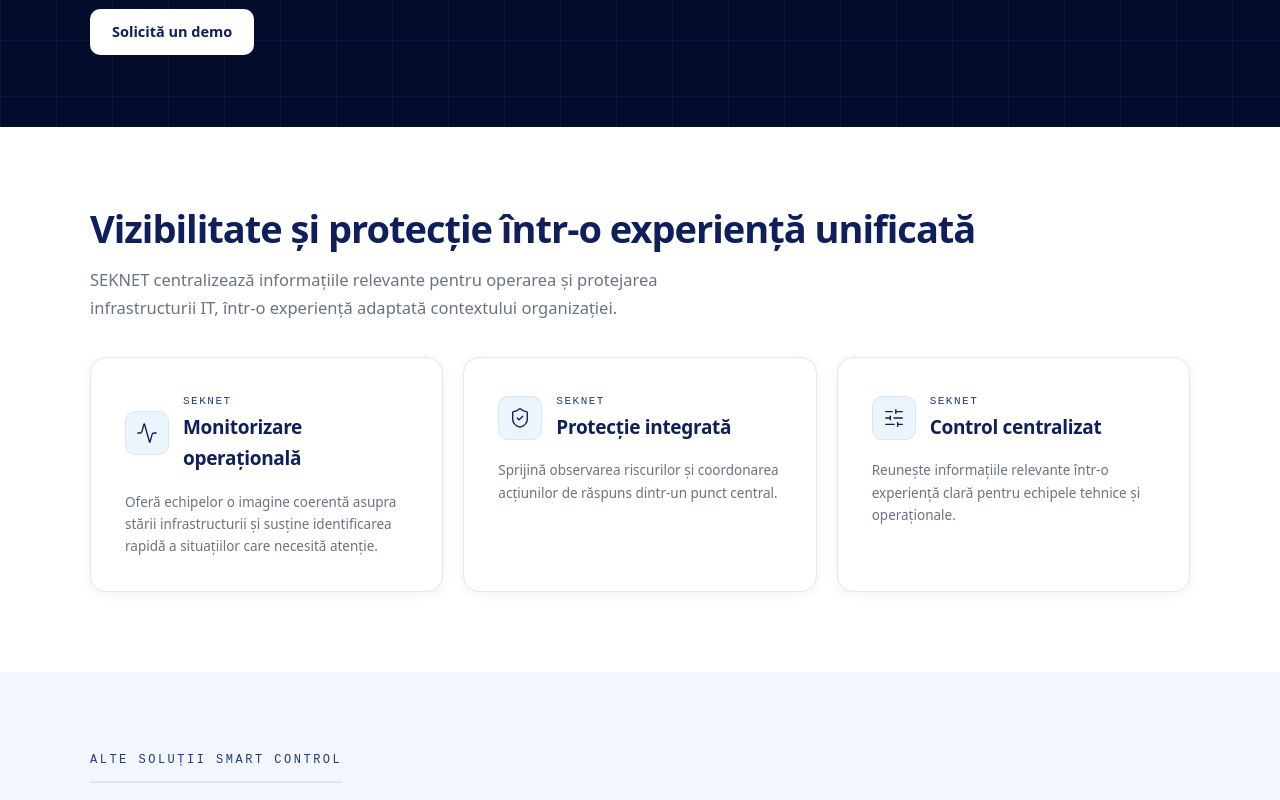
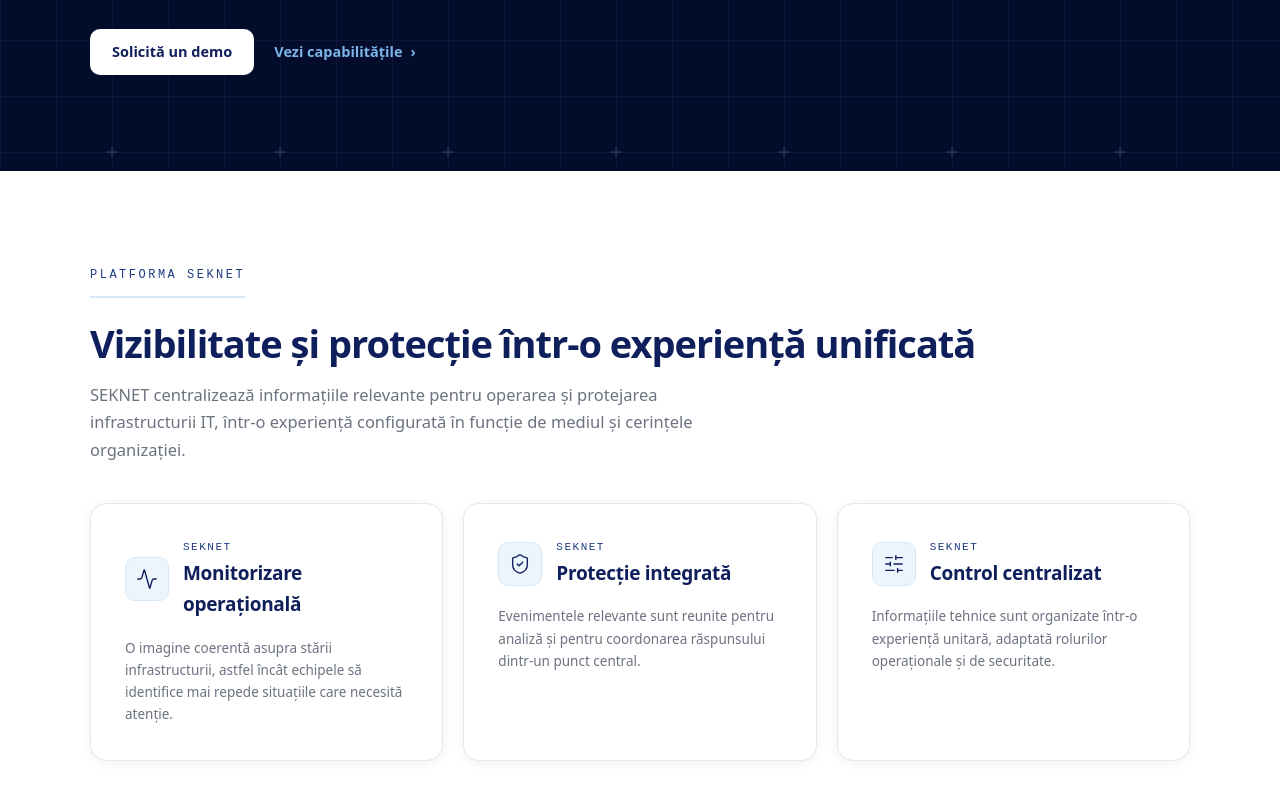
Before and after one commit to SmartControlSRL/site, an Astro site: page /solutii/seknet in a window 1280 px wide. Shown: the part 540-1340 px from the top of the page. Built offline with nearby package versions, Linux system fonts and the light colour scheme; Astro itself is replaced by a stand-in of ours.

Commit message:
Complete site content and design refinement (#14)
Refine bilingual content, page hierarchy, SEKNET presentation, shared motion, and layout components.

```diff
--- a/src/pages/en/solutii/seknet.astro
+++ b/src/pages/en/solutii/seknet.astro
@@ -1,5 +1,4 @@
 ---
-// SEKNET — product page. General public content without technical specifications.
 import BaseLayout from '../../../layouts/BaseLayout.astro';
 import Eyebrow from '../../../components/Eyebrow.astro';
 import SectionHeading from '../../../components/SectionHeading.astro';
@@ -10,20 +9,26 @@ import TextLink from '../../../components/TextLink.astro';
 import IconChip from '../../../components/IconChip.astro';
 import GridTexture from '../../../components/GridTexture.astro';
 import { getLangFromUrl, useTranslations, localizedPath } from '../../../i18n/ui';
-import { Activity, ShieldCheck, SlidersHorizontal, Network, Cloud } from '@lucide/astro';
+import { Activity, ShieldCheck, SlidersHorizontal, BellRing, Network, Cloud } from '@lucide/astro';
 const lang=getLangFromUrl(Astro.url); const t=useTranslations(lang); const p=(path:string)=>localizedPath(lang,path);
-const description='SEKNET is a Smart Control solution for operational visibility and IT infrastructure protection, adapted to each organization’s requirements.';
-const productLd={'@context':'https://schema.org','@type':'Product',name:'SEKNET',brand:{'@type':'Brand',name:'Smart Control'},category:'IT infrastructure monitoring and protection',description:'Smart Control solution for operational visibility and IT infrastructure protection.',url:'https://smartcontrol.ro/en/solutii/seknet/',manufacturer:{'@type':'Organization',name:'Smart Control SRL'}};
+const description='SEKNET is the Smart Control solution for monitoring and protecting IT infrastructure, with operational visibility and centralized control.';
+const productLd={'@context':'https://schema.org','@type':'Product',name:'SEKNET',brand:{'@type':'Brand',name:'Smart Control'},category:'IT infrastructure monitoring and protection',description,url:'https://smartcontrol.ro/en/solutii/seknet/',manufacturer:{'@type':'Organization',name:'Smart Control SRL'}};
 const capabilities=[
- {title:'Operational monitoring',body:'Provides teams with a coherent view of infrastructure health and supports the timely identification of situations that need attention.',Icon:Activity},
- {title:'Integrated protection',body:'Supports risk visibility and the coordination of response activities from a central point.',Icon:ShieldCheck},
- {title:'Centralized control',body:'Brings relevant information together in a clear experience for technical and operational teams.',Icon:SlidersHorizontal},
+ {title:'Operational monitoring',body:'A coherent view of infrastructure health, helping teams identify situations that require attention sooner.',Icon:Activity},
+ {title:'Integrated protection',body:'Relevant events are brought together for analysis and coordinated response from a central point.',Icon:ShieldCheck},
+ {title:'Centralized control',body:'Technical information is organized in a unified experience for operational and security roles.',Icon:SlidersHorizontal},
+];
+const uses=[
+ {title:'Visibility across distributed environments',body:'For organizations operating heterogeneous infrastructure that need a shared view of events.'},
+ {title:'Alert prioritization',body:'For teams that need to reduce the time between an event, its analysis and the appropriate action.'},
+ {title:'Operational and audit support',body:'For contexts where history, traceability and reporting must be maintained consistently.'},
 ];
 ---
 <BaseLayout title="SEKNET — Monitoring, security and control | Smart Control" description={description}>
  <script is:inline type="application/ld+json" set:html={JSON.stringify(productLd)}/>
- <header class="relative overflow-hidden bg-midnight"><GridTexture dark/><div class="container relative pb-[72px] pt-[120px] md:pt-[120px]"><Eyebrow variant="dark">Smart Control product</Eyebrow><h1 class="mt-6 max-w-[850px] text-[clamp(2.5rem,1.7rem+3vw,4rem)] font-extrabold leading-[1.08] tracking-[-1.8px] text-white">SEKNET. <span class="text-sky">Monitoring. Security. Control.</span></h1><p class="mt-6 max-w-[650px] text-[18px] leading-[1.7] text-[rgba(226,233,245,.78)]">A unified view of IT infrastructure that helps teams monitor operations, identify risks and coordinate response.</p><div class="mt-9"><MailtoLink variant="button" dark subject={t('subject.demo.seknet')}>{t('cta.demo.seknet')}</MailtoLink></div></div></header>
- <section id="capabilities" class="bg-surface py-[56px] sm:py-[80px]"><div class="container"><SectionHeading heading="Visibility and protection in one unified experience">SEKNET centralizes the information needed to operate and protect IT infrastructure in an experience adapted to the organization’s context.</SectionHeading><div class="mt-9 grid gap-5 md:grid-cols-3">{capabilities.map(({title,body,Icon})=><ModuleCard kicker="SEKNET" title={title} body={body}><Icon slot="icon" class="h-[22px] w-[22px] text-navy" stroke-width={1.5}/></ModuleCard>)}</div></div></section>
- <section class="bg-page py-[48px] sm:py-[72px]"><div class="container"><SectionHeading eyebrow="Other Smart Control solutions" heading="Continue exploring"/><div class="mt-10 grid gap-5 md:grid-cols-2"><article class="rounded-xl bg-surface p-8 shadow-sm"><div class="flex items-center gap-3"><IconChip><Network class="h-5 w-5 text-navy" stroke-width={1.5}/></IconChip><h3 class="text-[19px] font-bold text-navy">S-VPN</h3></div><p class="mt-4 text-[14px] leading-[1.65] text-cool">Smart Control solution for secure remote access, adapted to the organization’s requirements.</p><div class="mt-5"><TextLink href={p('/solutii/s-vpn')}>Explore S-VPN</TextLink></div></article><article class="rounded-xl bg-surface p-8 shadow-sm"><div class="flex items-center gap-3"><IconChip><Cloud class="h-5 w-5 text-navy" stroke-width={1.5}/></IconChip><h3 class="text-[19px] font-bold text-navy">Cloud &amp; Modernization</h3></div><p class="mt-4 text-[14px] leading-[1.65] text-cool">Re-architecture, containerization and selective migration for your organization’s infrastructure and applications.</p><div class="mt-5"><TextLink href={p('/servicii/cloud')}>Explore Cloud &amp; Modernization</TextLink></div></article></div></div></section>
- <CtaBand heading="Let’s discuss your organization’s requirements" cta={t('cta.demo.seknet')} subject={t('subject.demo.seknet')}>We present SEKNET and determine together whether the solution fits your operational context.</CtaBand>
+ <header class="relative overflow-hidden bg-midnight"><GridTexture dark/><div class="container relative pb-[88px] pt-[120px] md:pb-[96px] md:pt-[140px]"><Eyebrow variant="dark">Proprietary Smart Control product</Eyebrow><h1 class="mt-6 max-w-[850px] text-[clamp(2.5rem,1.7rem+3vw,4rem)] font-extrabold leading-[1.08] tracking-[-1.8px] text-white">SEKNET. <span class="text-sky">Monitoring. Security. Control.</span></h1><p class="mt-6 max-w-[660px] text-[18px] leading-[1.7] text-[rgba(226,233,245,.78)]">A unified view of IT infrastructure that helps teams monitor operations, identify risks and coordinate response.</p><div class="mt-9 flex flex-wrap items-center gap-5"><MailtoLink variant="button" dark subject={t('subject.demo.seknet')}>{t('cta.demo.seknet')}</MailtoLink><TextLink href="#capabilities" dark>View capabilities</TextLink></div></div></header>
+ <section id="capabilities" class="bg-surface py-[64px] sm:py-[88px]"><div class="container"><SectionHeading eyebrow="The SEKNET platform" heading="Visibility and protection in one unified experience">SEKNET centralizes information relevant to operating and protecting IT infrastructure, configured around the organization’s environment and requirements.</SectionHeading><div class="mt-10 grid gap-5 md:grid-cols-3">{capabilities.map(({title,body,Icon})=><ModuleCard kicker="SEKNET" title={title} body={body}><Icon slot="icon" class="h-[22px] w-[22px] text-navy" stroke-width={1.5}/></ModuleCard>)}</div></div></section>
+ <section class="bg-surface py-[56px] sm:py-[80px]"><div class="container"><SectionHeading eyebrow="Use contexts" heading="Where SEKNET adds value"/><div class="mt-10 grid gap-5 md:grid-cols-3">{uses.map(({title,body},i)=><article class="rounded-xl bg-surface p-8 shadow-sm"><div class="flex items-center gap-3"><IconChip><BellRing class="h-5 w-5 text-navy" stroke-width={1.5}/></IconChip><span class="font-mono text-[11px] text-royal">0{i+1}</span></div><h3 class="mt-5 text-[18px] font-bold text-navy">{title}</h3><p class="mt-3 text-[14px] leading-[1.7] text-cool">{body}</p></article>)}</div></div></section>
+ <section class="bg-page py-[56px] sm:py-[72px]"><div class="container"><SectionHeading eyebrow="Smart Control ecosystem" heading="Continue exploring"/><div class="mt-10 grid gap-5 md:grid-cols-2"><article class="rounded-xl bg-surface p-8 shadow-sm"><div class="flex items-center gap-3"><IconChip><Network class="h-5 w-5 text-navy" stroke-width={1.5}/></IconChip><h3 class="text-[19px] font-bold text-navy">S-VPN</h3></div><p class="mt-4 text-[14px] leading-[1.65] text-cool">Smart Control solution for secure remote access, adapted to the organization’s requirements.</p><div class="mt-5"><TextLink href={p('/solutii/s-vpn')}>Explore S-VPN</TextLink></div></article><article class="rounded-xl bg-surface p-8 shadow-sm"><div class="flex items-center gap-3"><IconChip><Cloud class="h-5 w-5 text-navy" stroke-width={1.5}/></IconChip><h3 class="text-[19px] font-bold text-navy">Cloud &amp; Modernization</h3></div><p class="mt-4 text-[14px] leading-[1.65] text-cool">Re-architecture, containerization and selective migration for your organization’s infrastructure and applications.</p><div class="mt-5"><TextLink href={p('/servicii/cloud')}>Explore Cloud &amp; Modernization</TextLink></div></article></div></div></section>
+ <CtaBand heading="See SEKNET in the context of your infrastructure" cta={t('cta.demo.seknet')} subject={t('subject.demo.seknet')}>We present the platform and discuss the requirements, integration and configuration appropriate for your environment.</CtaBand>
 </BaseLayout>
--- a/src/pages/solutii/seknet.astro
+++ b/src/pages/solutii/seknet.astro
@@ -1,5 +1,4 @@
 ---
-// SEKNET — pagină de produs. Conținut public general, fără specificații tehnice.
 import BaseLayout from '../../layouts/BaseLayout.astro';
 import Eyebrow from '../../components/Eyebrow.astro';
 import SectionHeading from '../../components/SectionHeading.astro';
@@ -10,51 +9,59 @@ import TextLink from '../../components/TextLink.astro';
 import IconChip from '../../components/IconChip.astro';
 import GridTexture from '../../components/GridTexture.astro';
 import { getLangFromUrl, useTranslations, localizedPath } from '../../i18n/ui';
-import { Activity, ShieldCheck, SlidersHorizontal, Network, Cloud } from '@lucide/astro';
+import { Activity, ShieldCheck, SlidersHorizontal, BellRing, Network, Cloud } from '@lucide/astro';
 
 const lang = getLangFromUrl(Astro.url);
 const t = useTranslations(lang);
 const p = (path: string) => localizedPath(lang, path);
-const description = 'SEKNET este o soluție Smart Control pentru vizibilitate operațională și protecția infrastructurii IT, adaptată cerințelor fiecărei organizații.';
+const description = 'SEKNET este soluția Smart Control pentru monitorizarea și protejarea infrastructurii IT, cu vizibilitate operațională și control centralizat.';
 const productLd = {
   '@context': 'https://schema.org', '@type': 'Product', name: 'SEKNET',
   brand: { '@type': 'Brand', name: 'Smart Control' },
-  category: 'IT infrastructure monitoring and protection',
-  description: 'Soluție Smart Control pentru vizibilitate operațională și protecția infrastructurii IT.',
+  category: 'IT infrastructure monitoring and protection', description,
   url: 'https://smartcontrol.ro/solutii/seknet/',
   manufacturer: { '@type': 'Organization', name: 'Smart Control SRL' },
 };
 const capabilities = [
-  { title: 'Monitorizare operațională', body: 'Oferă echipelor o imagine coerentă asupra stării infrastructurii și susține identificarea rapidă a situațiilor care necesită atenție.', Icon: Activity },
-  { title: 'Protecție integrată', body: 'Sprijină observarea riscurilor și coordonarea acțiunilor de răspuns dintr-un punct central.', Icon: ShieldCheck },
-  { title: 'Control centralizat', body: 'Reunește informațiile relevante într-o experiență clară pentru echipele tehnice și operaționale.', Icon: SlidersHorizontal },
+  { title: 'Monitorizare operațională', body: 'O imagine coerentă asupra stării infrastructurii, astfel încât echipele să identifice mai repede situațiile care necesită atenție.', Icon: Activity },
+  { title: 'Protecție integrată', body: 'Evenimentele relevante sunt reunite pentru analiză și pentru coordonarea răspunsului dintr-un punct central.', Icon: ShieldCheck },
+  { title: 'Control centralizat', body: 'Informațiile tehnice sunt organizate într-o experiență unitară, adaptată rolurilor operaționale și de securitate.', Icon: SlidersHorizontal },
+];
+const uses = [
+  { title: 'Vizibilitate asupra mediilor distribuite', body: 'Pentru organizații care operează infrastructură eterogenă și au nevoie de o perspectivă comună asupra evenimentelor.' },
+  { title: 'Prioritizarea alertelor', body: 'Pentru echipe care trebuie să reducă timpul dintre apariția unui eveniment, analiză și acțiunea potrivită.' },
+  { title: 'Suport pentru operare și audit', body: 'Pentru contexte în care istoricul, trasabilitatea și raportarea trebuie păstrate într-un mod coerent.' },
 ];
 ---
 <BaseLayout title="SEKNET — Monitorizare, securitate și control | Smart Control" description={description}>
   <script is:inline type="application/ld+json" set:html={JSON.stringify(productLd)} />
   <header class="relative overflow-hidden bg-midnight">
     <GridTexture dark />
-    <div class="container relative pb-[72px] pt-[120px] md:pt-[120px]">
-      <Eyebrow variant="dark">Produs Smart Control</Eyebrow>
+    <div class="container relative pb-[88px] pt-[120px] md:pb-[96px] md:pt-[140px]">
+      <Eyebrow variant="dark">Produs proprietar Smart Control</Eyebrow>
       <h1 class="mt-6 max-w-[850px] text-[clamp(2.5rem,1.7rem+3vw,4rem)] font-extrabold leading-[1.08] tracking-[-1.8px] text-white">SEKNET. <span class="text-sky">Monitorizare. Securitate. Control.</span></h1>
-      <p class="mt-6 max-w-[650px] text-[18px] leading-[1.7] text-[rgba(226,233,245,.78)]">O perspectivă unificată asupra infrastructurii IT, care sprijină echipele în monitorizarea operațiunilor, identificarea riscurilor și coordonarea răspunsului.</p>
-      <div class="mt-9"><MailtoLink variant="button" dark subject={t('subject.demo.seknet')}>{t('cta.demo.seknet')}</MailtoLink></div>
+      <p class="mt-6 max-w-[660px] text-[18px] leading-[1.7] text-[rgba(226,233,245,.78)]">O perspectivă unificată asupra infrastructurii IT, care sprijină echipele în monitorizarea operațiunilor, identificarea riscurilor și coordonarea răspunsului.</p>
+      <div class="mt-9 flex flex-wrap items-center gap-5"><MailtoLink variant="button" dark subject={t('subject.demo.seknet')}>{t('cta.demo.seknet')}</MailtoLink><TextLink href="#capabilitati" dark>Vezi capabilitățile</TextLink></div>
     </div>
   </header>
-  <section id="capabilitati" class="bg-surface py-[56px] sm:py-[80px]">
+
+  <section id="capabilitati" class="bg-surface py-[64px] sm:py-[88px]">
     <div class="container">
-      <SectionHeading heading="Vizibilitate și protecție într-o experiență unificată">SEKNET centralizează informațiile relevante pentru operarea și protejarea infrastructurii IT, într-o experiență adaptată contextului organizației.</SectionHeading>
-      <div class="mt-9 grid gap-5 md:grid-cols-3">{capabilities.map(({title,body,Icon}) => <ModuleCard kicker="SEKNET" title={title} body={body}><Icon slot="icon" class="h-[22px] w-[22px] text-navy" stroke-width={1.5}/></ModuleCard>)}</div>
+      <SectionHeading eyebrow="Platforma SEKNET" heading="Vizibilitate și protecție într-o experiență unificată">SEKNET centralizează informațiile relevante pentru operarea și protejarea infrastructurii IT, într-o experiență configurată în funcție de mediul și cerințele organizației.</SectionHeading>
+      <div class="mt-10 grid gap-5 md:grid-cols-3">{capabilities.map(({title,body,Icon}) => <ModuleCard kicker="SEKNET" title={title} body={body}><Icon slot="icon" class="h-[22px] w-[22px] text-navy" stroke-width={1.5}/></ModuleCard>)}</div>
     </div>
   </section>
-  <section class="bg-page py-[48px] sm:py-[72px]">
+
+  <section class="bg-surface py-[56px] sm:py-[80px]">
     <div class="container">
-      <SectionHeading eyebrow="Alte soluții Smart Control" heading="Continuă explorarea" />
-      <div class="mt-10 grid gap-5 md:grid-cols-2">
-        <article class="rounded-xl bg-surface p-8 shadow-sm"><div class="flex items-center gap-3"><IconChip><Network class="h-5 w-5 text-navy" stroke-width={1.5}/></IconChip><h3 class="text-[19px] font-bold text-navy">S-VPN</h3></div><p class="mt-4 text-[14px] leading-[1.65] text-cool">Soluție Smart Control pentru acces remote securizat, adaptată cerințelor organizației.</p><div class="mt-5"><TextLink href={p('/solutii/s-vpn')}>Explorează S-VPN</TextLink></div></article>
-        <article class="rounded-xl bg-surface p-8 shadow-sm"><div class="flex items-center gap-3"><IconChip><Cloud class="h-5 w-5 text-navy" stroke-width={1.5}/></IconChip><h3 class="text-[19px] font-bold text-navy">Cloud &amp; Modernizare</h3></div><p class="mt-4 text-[14px] leading-[1.65] text-cool">Re-arhitecturare, containerizare și migrare selectivă pentru infrastructura și aplicațiile organizației.</p><div class="mt-5"><TextLink href={p('/servicii/cloud')}>Explorează Cloud &amp; Modernizare</TextLink></div></article>
-      </div>
+      <SectionHeading eyebrow="Contexte de utilizare" heading="Unde aduce valoare SEKNET" />
+      <div class="mt-10 grid gap-5 md:grid-cols-3">{uses.map(({title,body},i) => <article class="rounded-xl bg-surface p-8 shadow-sm"><div class="flex items-center gap-3"><IconChip><BellRing class="h-5 w-5 text-navy" stroke-width={1.5}/></IconChip><span class="font-mono text-[11px] text-royal">0{i+1}</span></div><h3 class="mt-5 text-[18px] font-bold text-navy">{title}</h3><p class="mt-3 text-[14px] leading-[1.7] text-cool">{body}</p></article>)}</div>
     </div>
   </section>
-  <CtaBand heading="Discutăm despre cerințele organizației tale" cta={t('cta.demo.seknet')} subject={t('subject.demo.seknet')}>Îți prezentăm SEKNET și stabilim împreună dacă soluția răspunde contextului tău operațional.</CtaBand>
+
+  <section class="bg-page py-[56px] sm:py-[72px]"><div class="container"><SectionHeading eyebrow="Ecosistem Smart Control" heading="Continuă explorarea" /><div class="mt-10 grid gap-5 md:grid-cols-2">
+    <article class="rounded-xl bg-surface p-8 shadow-sm"><div class="flex items-center gap-3"><IconChip><Network class="h-5 w-5 text-navy" stroke-width={1.5}/></IconChip><h3 class="text-[19px] font-bold text-navy">S-VPN</h3></div><p class="mt-4 text-[14px] leading-[1.65] text-cool">Soluție Smart Control pentru acces remote securizat, adaptată cerințelor organizației.</p><div class="mt-5"><TextLink href={p('/solutii/s-vpn')}>Explorează S-VPN</TextLink></div></article>
+    <article class="rounded-xl bg-surface p-8 shadow-sm"><div class="flex items-center gap-3"><IconChip><Cloud class="h-5 w-5 text-navy" stroke-width={1.5}/></IconChip><h3 class="text-[19px] font-bold text-navy">Cloud &amp; Modernizare</h3></div><p class="mt-4 text-[14px] leading-[1.65] text-cool">Re-arhitecturare, containerizare și migrare selectivă pentru infrastructura și aplicațiile organizației.</p><div class="mt-5"><TextLink href={p('/servicii/cloud')}>Explorează Cloud &amp; Modernizare</TextLink></div></article>
+  </div></div></section>
+  <CtaBand heading="Vezi SEKNET în contextul infrastructurii tale" cta={t('cta.demo.seknet')} subject={t('subject.demo.seknet')}>Îți prezentăm platforma și discutăm cerințele, integrarea și configurația potrivită pentru mediul tău.</CtaBand>
 </BaseLayout>
```
